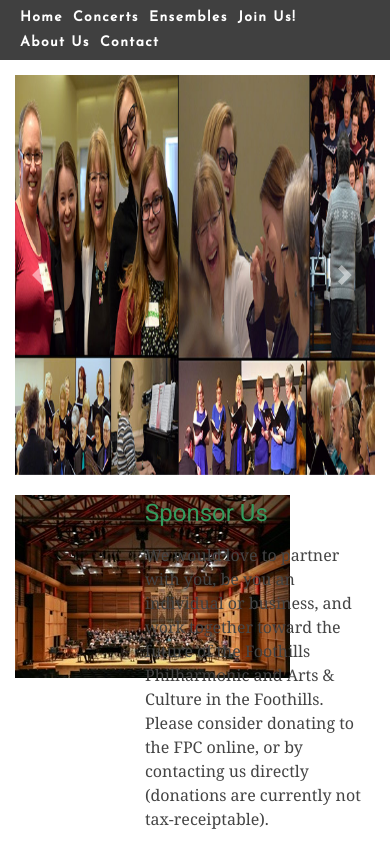
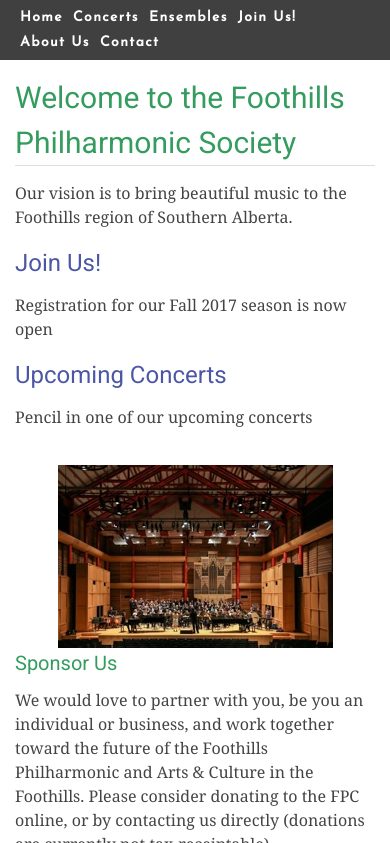
Before and after one commit to percyhanna/fps, a Jekyll site: the page built from index.html, in a window 390 px wide and 1400 px high, cut to the strip 0-843 px from the top of the window. Built offline with Jekyll 4.4.1, drawn with Linux system fonts in a browser that asks for light colours; nearby versions of some CDN libraries; Markdown is read by kramdown in place of the engine named in the settings.

Commit message:
Fix carousel on small screens

```diff
--- a/css/new-design.css
+++ b/css/new-design.css
@@ -19,13 +19,13 @@ h1, h2, h3, h4, h5, h6 {
   margin-bottom: 0.5em;
 }
 h1 { font-size: 30px; }
-h2 { font-size: 20px; }
-h3 { font-size: 26px; }
-h4 { font-size: 24px; }
-h5 { font-size: 22px; }
-h6 { font-size: 19px; }
+h2 { font-size: 24px; }
+h3 { font-size: 22px; }
+h4 { font-size: 20px; }
+h5 { font-size: 19px; }
+h6 { font-size: 18px; }
 
-a {
+a, a:hover, a:focus {
   color: #4b57a6;
   text-decoration: none;
 }
@@ -163,10 +163,6 @@ footer a {
   border-bottom: solid 1px #ddd;
 }
 
-#page .carousel-item {
-  min-height: 400px
-}
-
 #page .carousel-caption {
   left: 0;
   right: 0;
@@ -175,7 +171,7 @@ footer a {
   text-shadow: 1px 1px 2px black;
 }
 
-#page .carousel-caption h3 {
+#page .carousel-caption a {
   color: #fff;
 }
 
--- a/index.html
+++ b/index.html
@@ -3,30 +3,30 @@ layout: default
 title: Foothills Philharmonic
 ---
 
-<div class="row">
+<div class="row hidden-md-down">
   <div class="col">
 
     <div id="carouselExampleIndicators" class="carousel slide" data-ride="carousel">
       <div class="carousel-inner" role="listbox">
         <a href="/about-us.html" class="carousel-item active">
-          <img src="/images/foothills-smaller.jpg" width="100%">
+          <img src="/images/foothills-smaller.jpg">
           <div class="carousel-caption d-none d-md-block">
-            <h3>Welcome to the Foothills Philharmonic Society</h3>
+            <h3><a href="/about-us.html">Welcome to the Foothills Philharmonic Society</a></h3>
             <p>Our vision is to bring beautiful music to the Foothills region of Southern Alberta</p>
           </div>
         </a>
         <a href="/join.html" class="carousel-item">
-          <img src="/images/join-us.jpg" width="100%">
+          <img src="/images/join-us.jpg">
           <div class="carousel-caption d-none d-md-block">
             <h3>Join Us!</h3>
             <p>Registration for our Fall 2017 season is now open</p>
           </div>
         </a>
         <a href="/concerts.html" class="carousel-item">
-          <img src="/images/upcoming-concerts.jpg" width="100%">
+          <img src="/images/upcoming-concerts.jpg">
           <div class="carousel-caption d-none d-md-block">
             <h3>Upcoming Concerts</h3>
-            <p>We do awesome stuff!</p>
+            <p>Pencil in one of our upcoming concerts</p>
           </div>
         </a>
       </div>
@@ -43,12 +43,25 @@ title: Foothills Philharmonic
   </div>
 </div>
 
+<div class="row hidden-lg-up">
+  <div class="col">
+    <h1>Welcome to the Foothills Philharmonic Society</h2>
+    <p>Our vision is to bring beautiful music to the Foothills region of Southern Alberta.</p>
+
+    <h2><a href="/join.html">Join Us!</a></h2>
+    <p>Registration for our Fall 2017 season is now open</p>
+
+    <h2><a href="/concerts.html">Upcoming Concerts</a></h2>
+    <p>Pencil in one of our upcoming concerts</p>
+  </div>
+</div>
+
 <div class="row">
-  <div class="col-4" style="text-align: center;">
-    <img class="hide-mobile content-image" alt="Sponsor Us" src="/images/invest.jpg">
+  <div class="col-12 col-md-4 content-image">
+    <img alt="Sponsor Us" src="/images/invest.jpg">
   </div>
 
-  <div class="col-8">
+  <div class="col-12 col-md-8">
     <h4>Sponsor Us</h4>
 
     <p>We would love to partner with you, be you an individual or business, and work together toward the future of the Foothills Philharmonic and Arts & Culture in the Foothills. Please consider donating to the FPC online, or by contacting us directly (donations are currently not tax-receiptable).</p>
```
